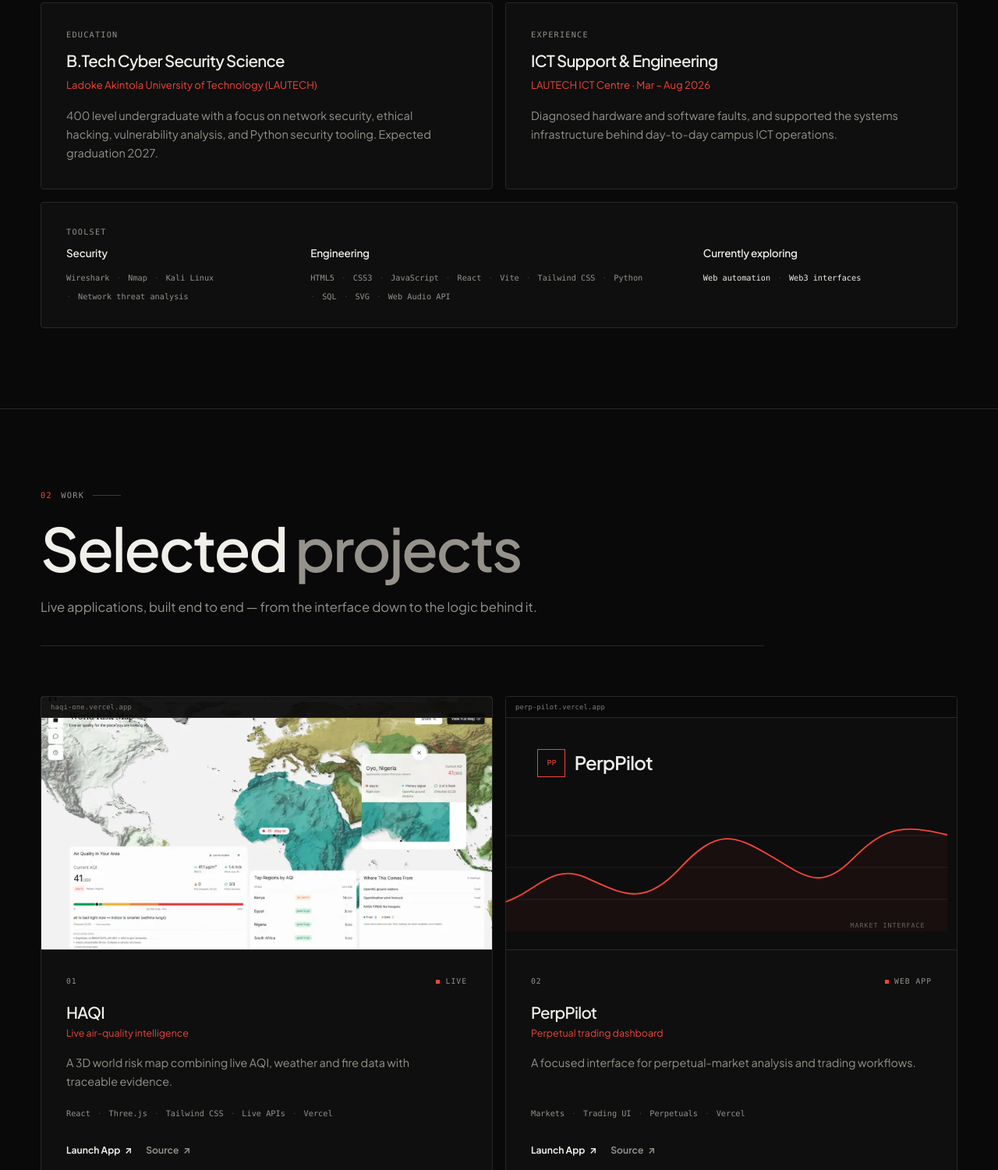
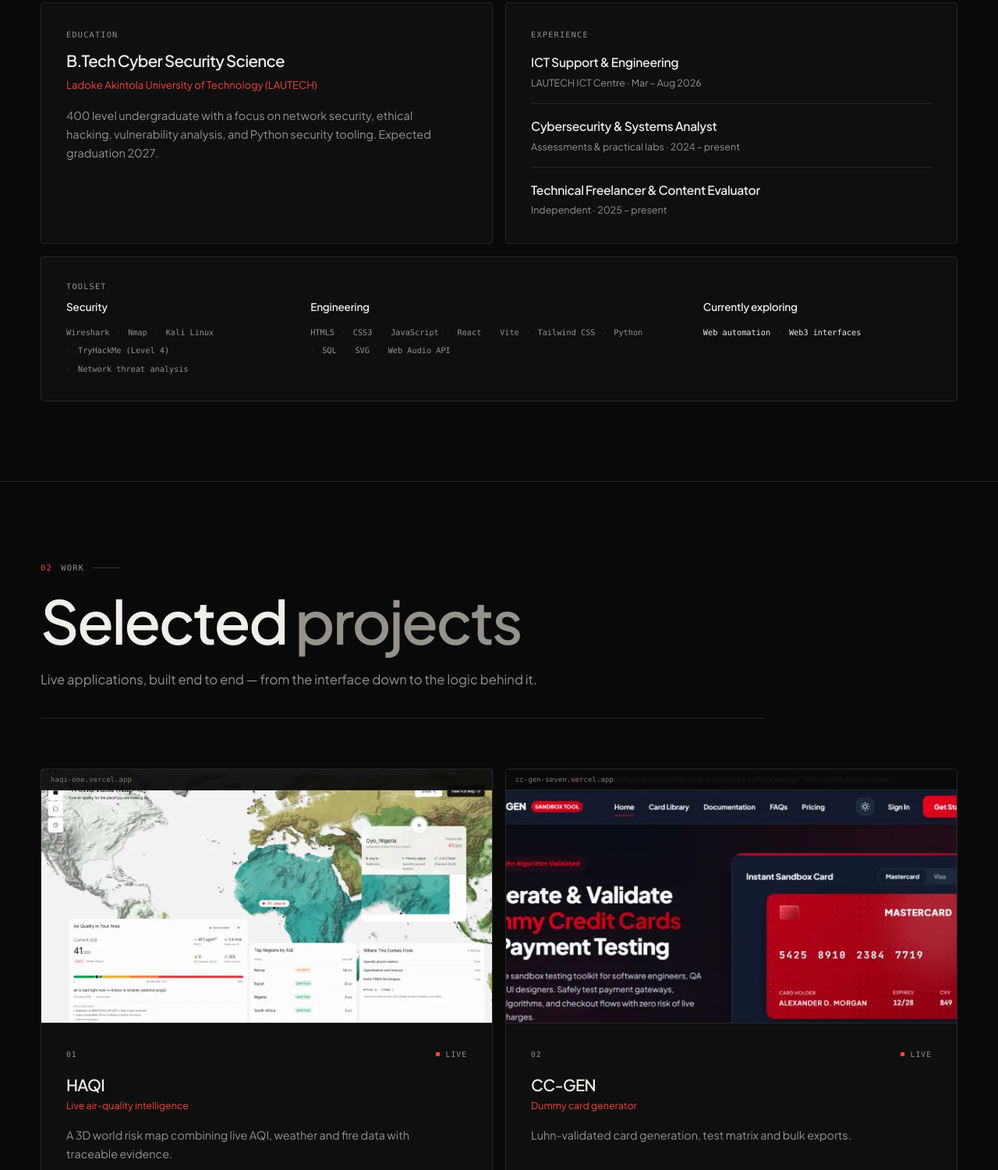
Before and after one commit to TheRealNajim/Najimdeen, a plain HTML site: page index.html in a window 1280 px wide. Shown: the part 1299-2800 px from the top of the page at 78% size. Drawn offline with Linux system fonts and the light colour scheme.

Commit message:
replace dead project links and add Chronos clock

```diff
--- a/css/styles.css
+++ b/css/styles.css
@@ -652,6 +652,34 @@ p {
     min-height: 15rem;
 }
 
+.roles {
+    display: grid;
+    gap: 1rem;
+}
+
+.roles li {
+    display: grid;
+    gap: 0.15rem;
+    padding-bottom: 1rem;
+    border-bottom: 1px solid var(--line);
+}
+
+.roles li:last-child {
+    padding-bottom: 0;
+    border-bottom: 0;
+}
+
+.roles strong {
+    font-size: 0.98rem;
+    font-weight: 550;
+    letter-spacing: -0.02em;
+}
+
+.roles span {
+    font-size: 0.78rem;
+    color: var(--muted);
+}
+
 .tools {
     margin-top: 1rem;
 }
@@ -849,79 +877,6 @@ p {
 
 .project:focus-within {
     border-color: var(--accent);
-}
-
-.project__media--cover {
-    background: #0d0d0d;
-}
-
-.perp-cover {
-    position: absolute;
-    inset: 1.65rem 0 0;
-    overflow: hidden;
-}
-
-.perp-cover__brand {
-    position: absolute;
-    top: 13%;
-    left: 7%;
-    z-index: 2;
-    display: flex;
-    align-items: center;
-    gap: 0.7rem;
-}
-
-.perp-cover__brand span {
-    display: grid;
-    place-items: center;
-    width: 2.25rem;
-    height: 2.25rem;
-    border: 1px solid var(--accent);
-    font-family: var(--font-mono);
-    font-size: 0.61rem;
-    color: var(--accent);
-}
-
-.perp-cover__brand strong {
-    font-size: clamp(1.05rem, 2vw, 1.5rem);
-    font-weight: 600;
-    letter-spacing: -0.03em;
-}
-
-.perp-cover svg {
-    position: absolute;
-    right: -2%;
-    bottom: 8%;
-    left: -2%;
-    width: 104%;
-    height: 55%;
-}
-
-.perp-cover__gridline {
-    fill: none;
-    stroke: #222;
-    stroke-width: 1;
-}
-
-.perp-cover__line {
-    fill: none;
-    stroke: var(--accent);
-    stroke-width: 2;
-}
-
-.perp-cover__fill {
-    fill: rgba(239, 70, 59, 0.05);
-    stroke: none;
-}
-
-.perp-cover__label {
-    position: absolute;
-    right: 7%;
-    bottom: 8%;
-    font-family: var(--font-mono);
-    font-size: 0.52rem;
-    letter-spacing: 0.12em;
-    color: #67645f;
 }
 
 /* Services */
--- a/index.html
+++ b/index.html
@@ -5,7 +5,7 @@
     <meta charset="UTF-8">
     <meta name="viewport" content="width=device-width, initial-scale=1">
     <title>Najimdeen Ajadi — Frontend Engineer &amp; Cybersecurity Specialist</title>
-    <meta name="description" content="Najimdeen Ajadi is a frontend engineer and cybersecurity specialist crafting secure, high-performance web, automation, and Web3 experiences.">
+    <meta name="description" content="Najimdeen Ajadi is a frontend engineer and cybersecurity specialist in Nigeria, building secure, high-performance web, automation, and Web3 experiences.">
     <meta name="author" content="Najimdeen Ajadi">
     <meta name="theme-color" content="#090909">
     <meta name="color-scheme" content="dark">
@@ -14,7 +14,7 @@
     <meta property="og:type" content="website">
     <meta property="og:site_name" content="Najimdeen Ajadi">
     <meta property="og:title" content="Najimdeen Ajadi — Frontend Engineer &amp; Cybersecurity Specialist">
-    <meta property="og:description" content="Frontend engineer and cybersecurity specialist crafting secure, high-performance web, automation, and Web3 experiences.">
+    <meta property="og:description" content="Frontend engineer and cybersecurity specialist in Nigeria, building secure, high-performance web, automation, and Web3 experiences.">
     <meta property="og:url" content="https://www.najimdeenajadi.xyz/">
     <meta property="og:image" content="https://www.najimdeenajadi.xyz/og.png">
     <meta property="og:image:width" content="1200">
@@ -22,7 +22,7 @@
     <meta property="og:image:alt" content="Najimdeen Ajadi — Frontend Engineer &amp; Cybersecurity Specialist">
     <meta name="twitter:card" content="summary_large_image">
     <meta name="twitter:title" content="Najimdeen Ajadi — Frontend Engineer &amp; Cybersecurity Specialist">
-    <meta name="twitter:description" content="Frontend engineer and cybersecurity specialist crafting secure, high-performance web, automation, and Web3 experiences.">
+    <meta name="twitter:description" content="Frontend engineer and cybersecurity specialist in Nigeria, building secure, high-performance web, automation, and Web3 experiences.">
     <meta name="twitter:image" content="https://www.najimdeenajadi.xyz/og.png">
 
     <link rel="icon" type="image/svg+xml" href="logo.svg?v=4">
@@ -39,7 +39,7 @@
         "url": "https://www.najimdeenajadi.xyz/",
         "image": "https://www.najimdeenajadi.xyz/og.png",
         "jobTitle": "Frontend Engineer & Cybersecurity Specialist",
-        "description": "Frontend engineer and cybersecurity specialist crafting secure, high-performance web, automation, and Web3 experiences.",
+        "description": "Frontend engineer and cybersecurity specialist in Nigeria, building secure, high-performance web, automation, and Web3 experiences.",
         "email": "mailto:najimdeenajadi@gmail.com",
         "sameAs": ["https://github.com/TheRealNajim"],
         "affiliation": {
@@ -97,7 +97,7 @@
                     </h1>
 
                     <p class="hero__lede">
-                        A frontend engineer and cybersecurity specialist crafting secure, high-performance web, automation, and Web3 experiences.
+                        A frontend engineer and cybersecurity specialist in Nigeria, building secure, high-performance web, automation, and Web3 experiences.
                     </p>
 
                     <div class="hero__actions">
@@ -135,9 +135,20 @@
 
                     <article class="card about__card">
                         <p class="card__tag" aria-hidden="true">Experience</p>
-                        <h3>ICT Support &amp; Engineering</h3>
-                        <p class="card__meta">LAUTECH ICT Centre &middot; Mar &ndash; Aug 2026</p>
-                        <p class="card__body">Diagnosed hardware and software faults, and supported the systems infrastructure behind day-to-day campus ICT operations.</p>
+                        <ul class="roles">
+                            <li>
+                                <strong>ICT Support &amp; Engineering</strong>
+                                <span>LAUTECH ICT Centre &middot; Mar &ndash; Aug 2026</span>
+                            </li>
+                            <li>
+                                <strong>Cybersecurity &amp; Systems Analyst</strong>
+                                <span>Assessments &amp; practical labs &middot; 2024 &ndash; present</span>
+                            </li>
+                            <li>
+                                <strong>Technical Freelancer &amp; Content Evaluator</strong>
+                                <span>Independent &middot; 2025 &ndash; present</span>
+                            </li>
+                        </ul>
                     </article>
                 </div>
 
@@ -150,6 +161,7 @@
                                 <li>Wireshark</li>
                                 <li>Nmap</li>
                                 <li>Kali Linux</li>
+                                <li>TryHackMe (Level 4)</li>
                                 <li>Network threat analysis</li>
                             </ul>
                         </div>
@@ -193,7 +205,7 @@
                     <article class="card project project--haqi">
                         <figure class="project__media">
                             <div class="project__chrome" aria-hidden="true"><span></span><span></span><span></span><small>haqi-one.vercel.app</small></div>
-                            <img src="img/work/haqi-800.webp" srcset="img/work/haqi-480.webp 480w, img/work/haqi-800.webp 800w, img/work/haqi-960.webp 960w, img/work/haqi.webp 1280w" sizes="(max-width: 720px) calc(100vw - 2.5rem), (max-width: 1280px) 50vw, 590px" width="1280" height="720" alt="HAQI live air-quality world risk map" loading="lazy" decoding="async">
+                            <img src="img/work/haqi-800.webp" srcset="img/work/haqi-480.webp 480w, img/work/haqi-800.webp 800w, img/work/haqi-960.webp 960w, img/work/haqi.webp 1280w" sizes="(max-width: 720px) calc(100vw - 2.5rem), (max-width: 1280px) 50vw, 590px" width="1280" height="720" alt="HAQI live air-quality world risk map" decoding="async" fetchpriority="high">
                         </figure>
                         <div class="project__content">
                             <div class="project__top">
@@ -214,47 +226,6 @@
                                 <a class="project__link" href="https://haqi-one.vercel.app/" target="_blank" rel="noopener noreferrer">
                                     Launch App <span class="arrow" aria-hidden="true">&#8599;</span><span class="sr-only"> — HAQI (opens in a new tab)</span>
                                 </a>
-                                <a class="project__source" href="https://github.com/TheRealNajim/haqi" target="_blank" rel="noopener noreferrer">
-                                    Source <span aria-hidden="true">&#8599;</span><span class="sr-only"> — HAQI on GitHub (opens in a new tab)</span>
-                                </a>
-                            </div>
-                        </div>
-                    </article>
-
-                    <article class="card project project--perppilot">
-                        <figure class="project__media project__media--cover">
-                            <div class="project__chrome" aria-hidden="true"><span></span><span></span><span></span><small>perp-pilot.vercel.app</small></div>
-                            <div class="perp-cover" aria-hidden="true">
-                                <div class="perp-cover__brand"><span>PP</span><strong>PerpPilot</strong></div>
-                                <svg viewBox="0 0 600 180" preserveAspectRatio="none">
-                                    <path class="perp-cover__gridline" d="M0 45H600M0 90H600M0 135H600" />
-                                    <path class="perp-cover__line" d="M0 142C48 132 70 82 118 104S194 148 244 91 316 44 362 72 430 126 474 78 544 30 600 44" />
-                                    <path class="perp-cover__fill" d="M0 142C48 132 70 82 118 104S194 148 244 91 316 44 362 72 430 126 474 78 544 30 600 44V180H0Z" />
-                                </svg>
-                                <span class="perp-cover__label">MARKET INTERFACE</span>
-                            </div>
-                        </figure>
-                        <div class="project__content">
-                            <div class="project__top">
-                                <span class="project__idx" aria-hidden="true">02</span>
-                                <span class="live"><span class="dot" aria-hidden="true"></span>Web app</span>
-                            </div>
-                            <h3>PerpPilot</h3>
-                            <p class="project__tagline">Perpetual trading dashboard</p>
-                            <p class="project__desc">A focused interface for perpetual-market analysis and trading workflows.</p>
-                            <ul class="tags project__stack" aria-label="Stack and focus">
-                                <li>Markets</li>
-                                <li>Trading UI</li>
-                                <li>Perpetuals</li>
-                                <li>Vercel</li>
-                            </ul>
-                            <div class="project__actions">
-                                <a class="project__link" href="https://perp-pilot.vercel.app/" target="_blank" rel="noopener noreferrer">
-                                    Launch App <span class="arrow" aria-hidden="true">&#8599;</span><span class="sr-only"> — PerpPilot (opens in a new tab)</span>
-                                </a>
-                                <a class="project__source" href="https://github.com/TheRealNajim/PerpPilot" target="_blank" rel="noopener noreferrer">
-                                    Source <span aria-hidden="true">&#8599;</span><span class="sr-only"> — PerpPilot on GitHub (opens in a new tab)</span>
-                                </a>
                             </div>
                         </div>
                     </article>
@@ -266,7 +237,7 @@
                         </figure>
                         <div class="project__content">
                             <div class="project__top">
-                                <span class="project__idx" aria-hidden="true">03</span>
+                                <span class="project__idx" aria-hidden="true">02</span>
                                 <span class="live"><span class="dot" aria-hidden="true"></span>Live</span>
                             </div>
                             <h3>CC-GEN</h3>
@@ -294,7 +265,7 @@
                         </figure>
                         <div class="project__content">
                             <div class="project__top">
-                                <span class="project__idx" aria-hidden="true">04</span>
+                                <span class="project__idx" aria-hidden="true">03</span>
                                 <span class="live"><span class="dot" aria-hidden="true"></span>Live</span>
                             </div>
                             <h3>Idea Lab</h3>
@@ -308,6 +279,36 @@
                             <div class="project__actions">
                                 <a class="project__link" href="https://makeweirduseful.vercel.app/" target="_blank" rel="noopener noreferrer">
                                     Launch App <span class="arrow" aria-hidden="true">&#8599;</span><span class="sr-only"> — Idea Lab (opens in a new tab)</span>
+                                </a>
+                            </div>
+                        </div>
+                    </article>
+
+                    <article class="card project project--clock">
+                        <figure class="project__media">
+                            <div class="project__chrome" aria-hidden="true"><span></span><span></span><span></span><small>analog-clock-eta-ashen.vercel.app</small></div>
+                            <img src="img/work/clock-800.webp" srcset="img/work/clock-480.webp 480w, img/work/clock-800.webp 800w, img/work/clock-960.webp 960w, img/work/clock.webp 1280w" sizes="(max-width: 720px) calc(100vw - 2.5rem), (max-width: 1280px) 50vw, 590px" width="1280" height="720" alt="Chronos analog and digital clock interface" loading="lazy" decoding="async">
+                        </figure>
+                        <div class="project__content">
+                            <div class="project__top">
+                                <span class="project__idx" aria-hidden="true">04</span>
+                                <span class="live"><span class="dot" aria-hidden="true"></span>Live</span>
+                            </div>
+                            <h3>Chronos</h3>
+                            <p class="project__tagline">Analog &amp; digital web clock</p>
+                            <p class="project__desc">A 60fps sweep clock with a Web Audio tick, four themes and world time zones.</p>
+                            <ul class="tags project__stack" aria-label="Stack">
+                                <li>JavaScript</li>
+                                <li>SVG</li>
+                                <li>Web Audio API</li>
+                                <li>Vercel</li>
+                            </ul>
+                            <div class="project__actions">
+                                <a class="project__link" href="https://analog-clock-eta-ashen.vercel.app/" target="_blank" rel="noopener noreferrer">
+                                    Launch App <span class="arrow" aria-hidden="true">&#8599;</span><span class="sr-only"> — Chronos (opens in a new tab)</span>
+                                </a>
+                                <a class="project__source" href="https://github.com/TheRealNajim/Analog-Clock" target="_blank" rel="noopener noreferrer">
+                                    Source <span aria-hidden="true">&#8599;</span><span class="sr-only"> — Chronos on GitHub (opens in a new tab)</span>
                                 </a>
                             </div>
                         </div>
--- a/sitemap.xml
+++ b/sitemap.xml
@@ -2,17 +2,22 @@
 <urlset xmlns="http://www.sitemaps.org/schemas/sitemap/0.9">
     <url>
         <loc>https://www.najimdeenajadi.xyz/</loc>
+        <lastmod>2026-11-26</lastmod>
     </url>
     <url>
         <loc>https://www.najimdeenajadi.xyz/about.html</loc>
+        <lastmod>2026-11-26</lastmod>
     </url>
     <url>
         <loc>https://www.najimdeenajadi.xyz/projects.html</loc>
+        <lastmod>2026-11-26</lastmod>
     </url>
     <url>
         <loc>https://www.najimdeenajadi.xyz/services.html</loc>
+        <lastmod>2026-11-26</lastmod>
     </url>
     <url>
         <loc>https://www.najimdeenajadi.xyz/contact.html</loc>
+        <lastmod>2026-11-26</lastmod>
     </url>
 </urlset>
```
Also changed, not shown: about.html (+18 -6 lines), projects.html (+35 -46 lines), img/work/clock-480.webp (added), img/work/clock-800.webp (added), img/work/clock-960.webp (added), img/work/clock.webp (added).
